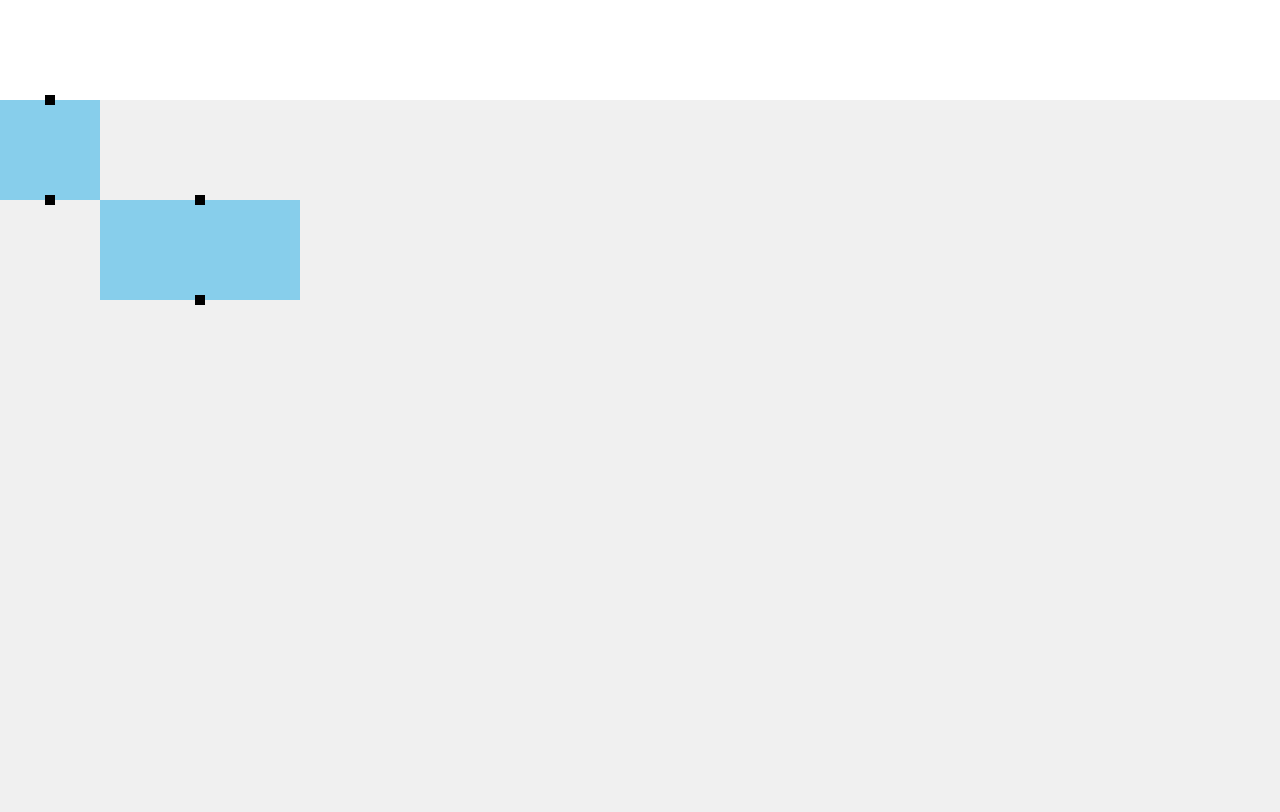
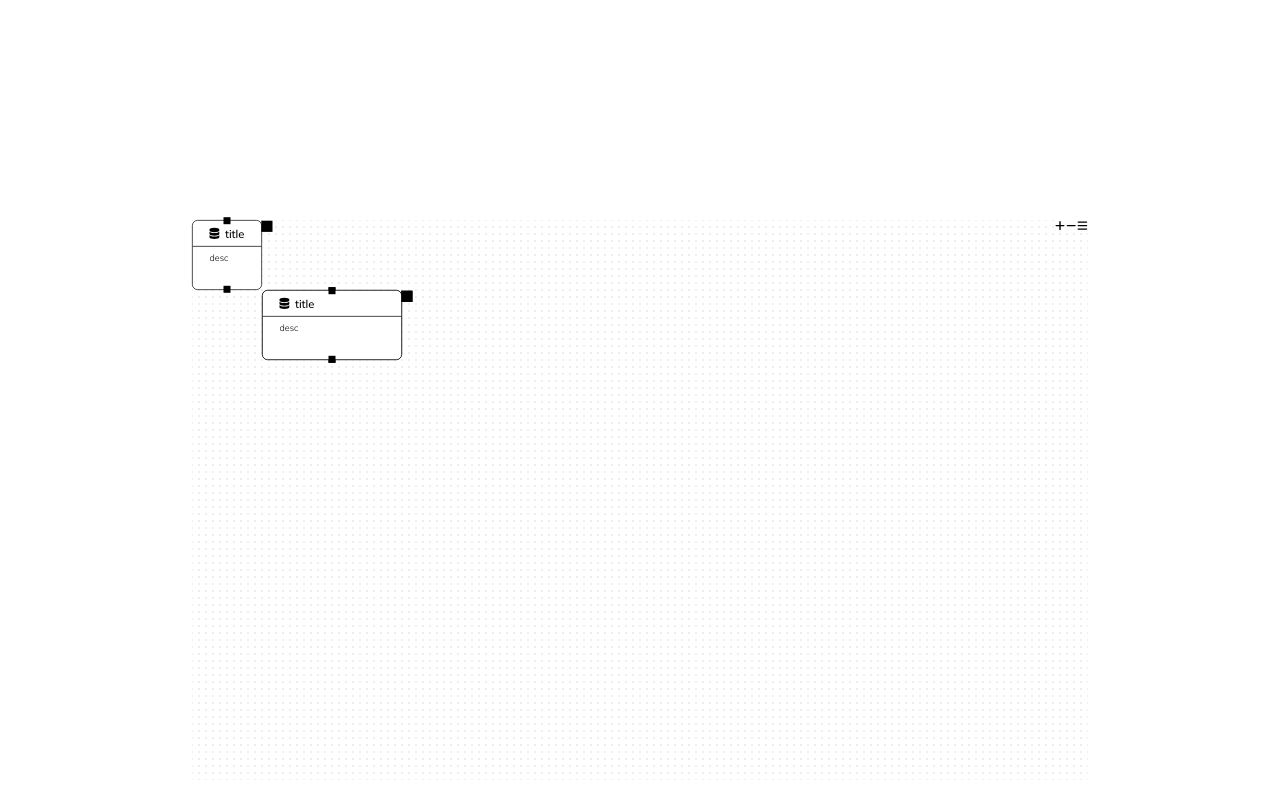
Before and after one commit to yty0643/myFlow, a React (Create React App) app: page / in a window 1280 px wide. Shown: the top 812 px of the page. Built offline with nearby package versions, Linux system fonts and the light colour scheme.

Commit message:
add dot pattern, canvas_btn component

```diff
--- /dev/null
+++ b/src/components/canvas_btn.tsx
@@ -0,0 +1,28 @@
+import { IconDefinition } from '@fortawesome/free-solid-svg-icons';
+import { FontAwesomeIcon } from '@fortawesome/react-fontawesome';
+import React from 'react';
+import styled from 'styled-components';
+
+const Button = styled.button`
+display: flex;
+align-items: center;
+justify-content: center;
+width: 1rem;
+height: 1rem;
+font-size: 1rem;
+background-color: white;
+color: black;
+:hover{
+    background-color: rgb(240,240,240);
+}
+`
+
+const CanvasBtn = ({ icon, onClick }: { icon: IconDefinition, onClick: () => void }) => {
+    return (
+        <Button onClick={onClick}>
+            <FontAwesomeIcon icon={icon} />
+        </Button>
+    );
+};
+
+export default CanvasBtn;
--- a/src/components/symbol.tsx
+++ b/src/components/symbol.tsx
@@ -1,3 +1,5 @@
+import { faDatabase } from '@fortawesome/free-solid-svg-icons';
+import { FontAwesomeIcon } from '@fortawesome/react-fontawesome';
 import React, { createRef, RefObject, useEffect, useRef, useState } from 'react';
 import styled from 'styled-components';
 import { useAppDispatch } from '../app/hooks';
@@ -14,20 +16,22 @@ position: absolute;
 top: 0;
 left: 0;
 display: flex;
+flex-direction: column;
 ${({ width, height }) => `
 width: ${width}px;
 height: ${height}px;
 `
 }
-
-background-color: skyblue;
+border-radius: 8px;
+border: 1px solid black;
+background-color: white;
 `
 
-interface IButton{
+interface IFlowBtn{
     index: number,
 }
 
-const Button = styled.button<IButton>`
+const FlowBtn = styled.button<IFlowBtn>`
 position: absolute;
 ${({index}) => {
     switch (index) {
@@ -48,6 +52,41 @@ width: 10px;
 height: 10px;
 background-color: black;
 transform: translate(-50%, -50%);
+`
+
+const SideBtn = styled.button`
+position: absolute;
+top: 0;
+left: 100%;
+width: 1rem;
+height: 1rem;
+background-color: black;
+`
+
+const Upper = styled.div`
+display: flex;
+align-items: center;
+width: 100%;
+padding: 0.5rem 1.5rem;
+font-size: 1rem;
+font-weight: 500;
+`
+const Horizontal = styled.div`
+width: 100%;
+height: 0.5px;
+background-color: black;
+`
+
+const Lower = styled.div`
+display: flex;
+align-items: center;
+padding: 0.5rem 1.5rem;
+font-size: 0.8rem;
+font-weight: 300;
+`
+
+const Icon = styled.div`
+padding-right: 0.5rem;
 `
 
 const Symbol = ({ divRef, value, index }: { divRef: RefObject<HTMLDivElement>, value: ISymbol, index: number }) => {
@@ -106,6 +145,11 @@ const Symbol = ({ divRef, value, index }: { divRef: RefObject<HTMLDivElement>, v
         dispatch(setEnd([index, Number(event.currentTarget.id)]));
     }
 
+    const onClick = (event: React.MouseEvent) => {
+        event.stopPropagation();
+        console.log("H");
+    };
+
     useEffect(() => {
         if (!divRef || !divRef.current) return;
         const symbol = divRef.current;
@@ -119,8 +163,18 @@ const Symbol = ({ divRef, value, index }: { divRef: RefObject<HTMLDivElement>, v
             onMouseDown={onMouseDown}
             width={value.width}
             height={value.height}>
+            <Upper>
+                <Icon>
+                    <FontAwesomeIcon icon={faDatabase} />
+                </Icon>
+                <p>title</p>
+            </Upper>
+            <Horizontal/>
+            <Lower>
+                <p>desc</p>
+            </Lower>
             {btnArr.map((value, index) =>
-                <Button
+                <FlowBtn
                     key={index}
                     id={`${index}`}
                     index={index}
@@ -129,6 +183,7 @@ const Symbol = ({ divRef, value, index }: { divRef: RefObject<HTMLDivElement>, v
                     onDragStart={() => { return false }}
                 />
             )}
+            <SideBtn onMouseDown={onClick} />
         </Div>
     );
 };
--- a/src/sections/chart.tsx
+++ b/src/sections/chart.tsx
@@ -5,20 +5,49 @@ import Flow from '../components/flow';
 import Symbol from '../components/symbol';
 import { delFlows, pushFlows, setEnd, setFlows, setStart } from '../features/flows/flowsSlice';
 import { setSymbols } from '../features/symbols/symbolsSlice';
+import { faBars, faMinus, faPlus } from '@fortawesome/free-solid-svg-icons';
+import CanvasBtn from '../components/canvas_btn';
 
-const Section = styled.section`
+interface ISection{
+    scale: number;
+}
+
+const Section = styled.section<ISection>`
 position: relative;
 display: flex;
 margin-top: 100px; // section이 아래로 가는 상황 연출용임.
 width: 100%;
 height: 100vh;
-background-color: grey;
+${({ scale }) => `
+transform: scale(0.7)
+
+`}
 `
 
+
 const Canvas = styled.canvas`
-background-color: rgb(240,240,240);
+background-color: transparent;
 width: 100%;
 height: 100%;
+// background-color: grey;
+
+// background-repeat: repeat;
+background-color: #fff;
+// min-height: 50vh;
+
+background-image: linear-gradient(to bottom, transparent, transparent 20%, #fff 20%, #fff 90%, transparent 90%),
+linear-gradient(to right, transparent, transparent 20%, #fff 20%, #fff 90%, transparent 90%),
+linear-gradient(to right, #eee, #eee 20%, #fff 20%, #fff 90%, #eee 90%);
+background-size: 10px 10px;
+`
+
+const Btns = styled.div`
+position: absolute;
+top: 0;
+right: 0;
+display: flex;
+justify-content: center;
+align-items: center;
 `
 
 interface ICoord{
@@ -33,6 +62,7 @@ const Chart = () => {
     const start = useAppSelector(state => state.flows.start);
     const end = useAppSelector(state => state.flows.end);
     const ref = useRef<HTMLElement>(null);
+    const [scale, setScale] = useState<number>(1);
     const [refArr, setRefArr] = useState<RefObject<HTMLDivElement>[]>([]);
     const canvasRef = useRef<HTMLCanvasElement>(null);
     const [width, setWidth] = useState<number>(0);
@@ -43,7 +73,7 @@ const Chart = () => {
         dispatch(setEnd([]));
     };
 
-    const coordCalc: { (symbolIdx: number, btnIdx: number): ICoord} = (symbolIdx, btnIdx) => {
+    const coordCalc: { (symbolIdx: number, btnIdx: number): ICoord } = (symbolIdx, btnIdx) => {
         let x = refArr[symbolIdx].current!.offsetLeft;
         let y = refArr[symbolIdx].current!.offsetTop;
         switch (btnIdx) {
@@ -57,6 +87,29 @@ const Chart = () => {
         }
         return { x, y }
     };
+
+    const zoomIn = () => {
+        setScale((prev) => {
+            if (prev >= 1.3)
+                return prev;
+            else
+                return prev + 0.1;
+        })
+    }
+    const zoomOut = () => {
+        setScale((prev) => {
+            if (prev <= 0.7)
+                return prev;
+            else
+                return prev - 0.1;
+        })
+    }
+    const menuToggle = () => {
+        console.log("menuToggle");
+    }
+    useEffect(() => {
+        console.log("H");
+    }, [scale]);
 
     useEffect(() => {
         const temp = {
@@ -133,12 +186,12 @@ const Chart = () => {
                     let endShiftY;
                     if (btnIdx == 0) {
                         start = coordCalc(val[0], val[1]);
-                        end= coordCalc(symbolIdx, btnIdx);
+                        end = coordCalc(symbolIdx, btnIdx);
                     } else {
                         start = coordCalc(symbolIdx, btnIdx);
                         end = coordCalc(val[0], val[1]);
                     }
-                    if (start.y - end.y > 0) {
+                    if (start.y - end.y >= 0) {
                         startShiftY = 30;
                         endShiftY = 30;
                     } else {
@@ -160,6 +213,7 @@ const Chart = () => {
     return (
         <Section
             ref={ref}
+            scale={scale}
             onMouseDown={initFlow}
             onMouseUp={initFlow}
             onDragStart={() => { return false }}>
@@ -174,6 +228,11 @@ const Chart = () => {
                     index={index}
                     value={value} />
             )}
+            <Btns>
+                <CanvasBtn icon={faPlus} onClick={zoomIn} />
+                <CanvasBtn icon={faMinus} onClick={zoomOut} />
+                <CanvasBtn icon={faBars} onClick={menuToggle} />
+            </Btns>
         </Section>
     );
 };
--- a/src/styles/global.ts
+++ b/src/styles/global.ts
@@ -4,15 +4,17 @@ import { createGlobalStyle } from 'styled-components'
 interface IGS{
     isDark: boolean;
 }
+
+// ${({ theme, isDark }) => {
+//     const color = theme.textColor[isDark ? "light" : "dark"];
+//     return `
+//         color: ${color}
+//     `
+//     }}
+
 export const GlobalStyle = createGlobalStyle<IGS>`
     *{
         box-sizing: border-box;
-        ${({ theme, isDark }) => {
-        const color = theme.textColor[isDark ? "light" : "dark"];
-        return `
-            color: ${color}
-        `
-        }}
     }
 
     body {
--- a/src/styles/test.css
+++ b/src/styles/test.css
@@ -2,5 +2,7 @@
     background-color: rgb(120, 144, 154);
     display: flex;
     box-shadow: rgb(39, 41, 44) 3px 3px 6px 0px inset, rgba(0, 0, 0, 0.5) -3px -3px 6px 1px inset;
-    pointer-events: all;
+    pointer-events: all !important;
+    color: red !important;
+    width: calc(100px * 2px);
 }
```
